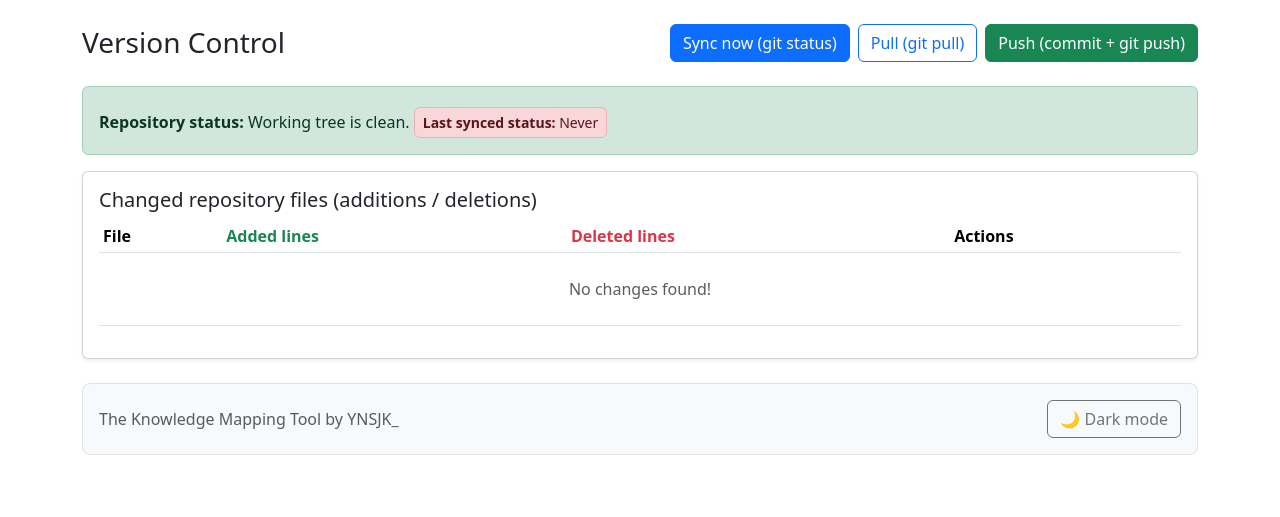
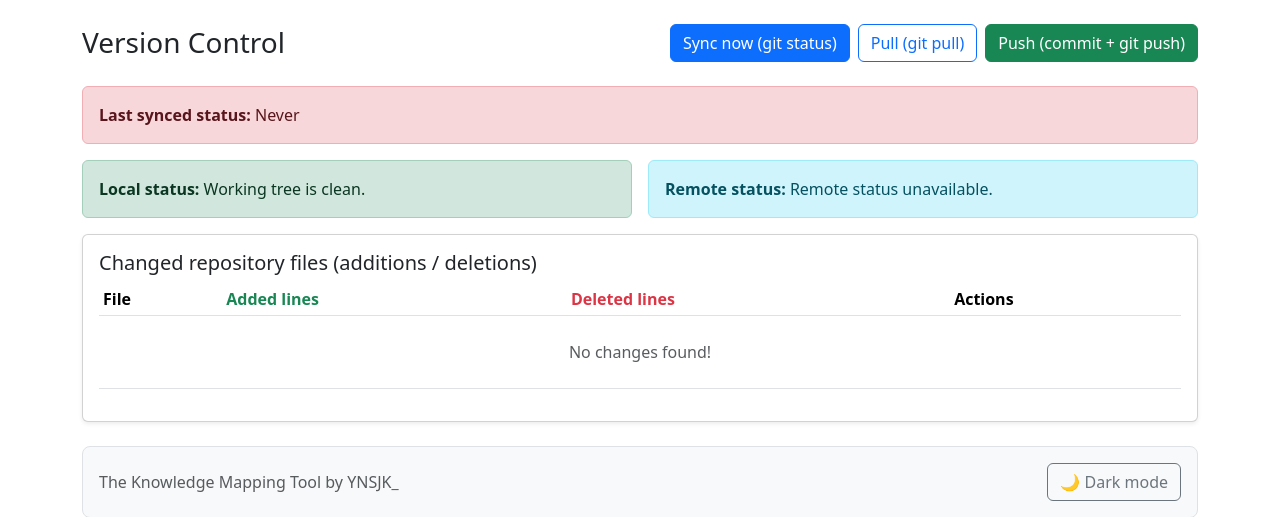
Before and after one commit to supernova576/the_knowledge_mapping, a Flask app: page /version_control in a window 1280 px wide. Shown: the part 82-599 px from the top of the page. Run offline with Flask 3, Linux system fonts and the light colour scheme; data that the repository does not hold is empty.

Commit message:
fixes layout in version controll

```diff
--- a/templates/version_control.html
+++ b/templates/version_control.html
@@ -40,24 +40,35 @@
         {% endif %}
         {% endwith %}
 
-        <div class="alert {% if has_changes %}alert-warning{% else %}alert-success{% endif %}" role="status">
-            <strong>Repository status:</strong>
+        <div class="alert alert-{{ synced_at_alert }}" role="status">
+            <strong>Last synced status:</strong> {{ synced_at }}
+        </div>
+
+        <div class="row g-3 mb-3">
+            <div class="col-12 col-md-6 d-flex">
+                <div class="alert {% if has_changes %}alert-warning{% else %}alert-success{% endif %} mb-0 w-100" role="status">
+                    <strong>Local status:</strong>
                     {% if has_changes %}
                     Changes detected.
                     {% else %}
                     Working tree is clean.
                     {% endif %}
-            <div class="small mt-1 alert alert-{{ synced_at_alert }} mb-0 py-1 px-2 d-inline-block"><strong>Last synced status:</strong> {{ synced_at }}</div>
                 </div>
-
+            </div>
+            <div class="col-12 col-md-6 d-flex">
+                <div class="alert {% if remote_status and remote_status.has_remote_changes %}alert-warning{% else %}alert-info{% endif %} mb-0 w-100" role="status">
+                    <strong>Remote status:</strong>
                     {% if remote_status and remote_status.message %}
-        <div class="alert {% if remote_status.has_remote_changes %}alert-warning{% else %}alert-info{% endif %}" role="status">
-            <strong>Remote status:</strong> {{ remote_status.message }}
-            {% if remote_status.upstream %}
+                    {{ remote_status.message }}
+                    {% else %}
+                    Remote status unavailable.
+                    {% endif %}
+                    {% if remote_status and remote_status.upstream %}
                     <div class="small mt-1"><strong>Upstream:</strong> {{ remote_status.upstream }}</div>
                     {% endif %}
                 </div>
-        {% endif %}
+            </div>
+        </div>
 
         <div class="card shadow-sm">
             <div class="card-body">
```
Lines whose indentation alone changed are shown as unchanged.
